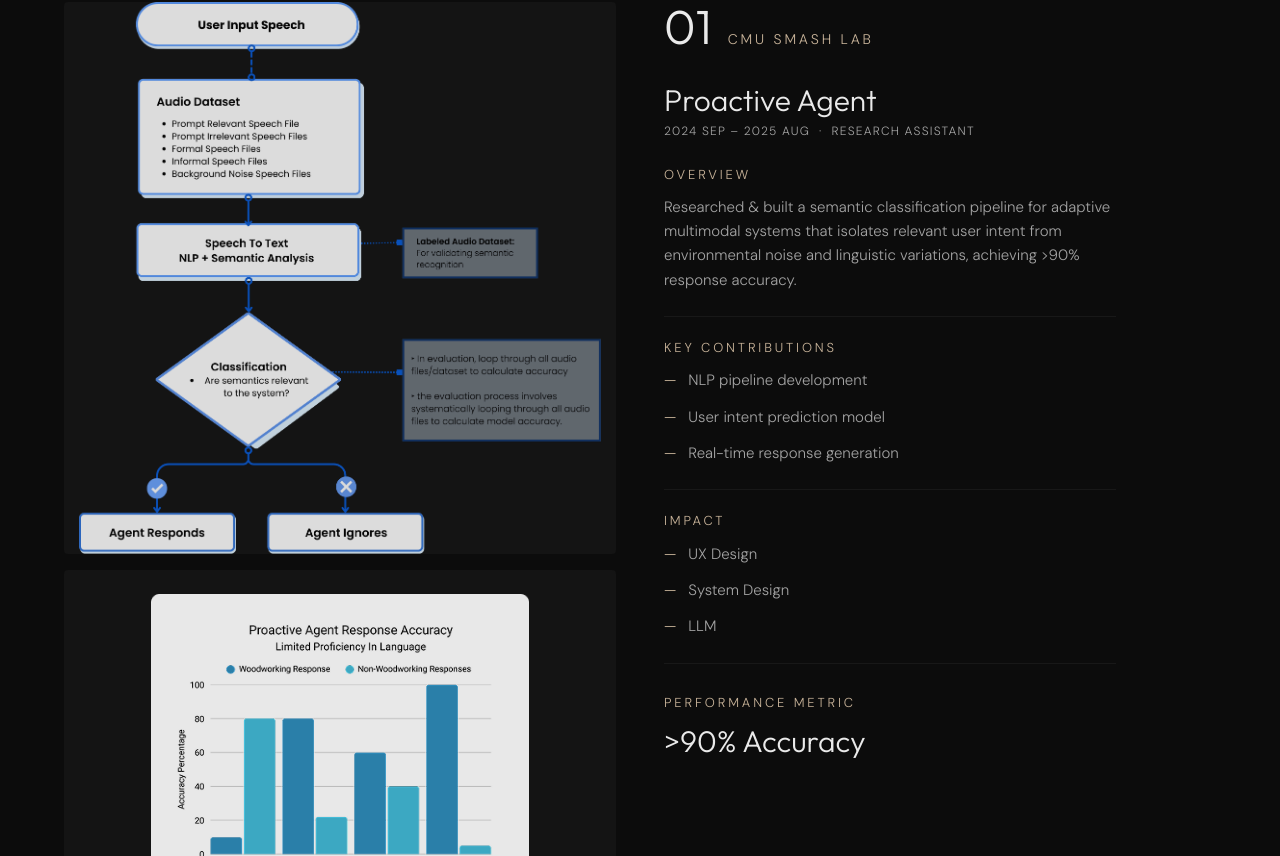
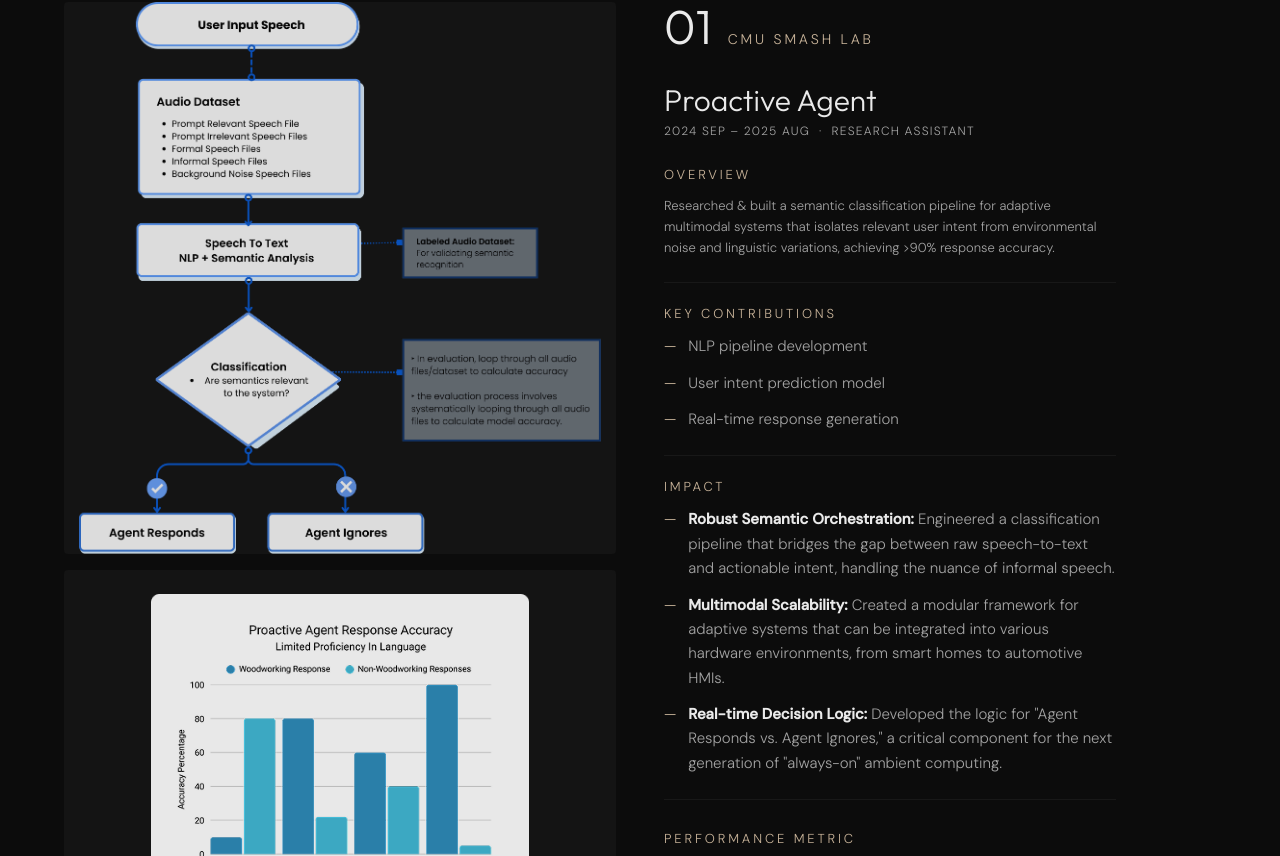
Before and after one commit to rinak01/MyPortfolio, a Next.js app: page /updated_portfolio in a window 1280 px wide. Shown: the part 1504-2360 px from the top of the page. Built offline with nearby package versions, Linux system fonts and the light colour scheme.

Commit message:
smash impact updated

```diff
--- a/app/updated_portfolio/variations/Var7ClassyAuto.tsx
+++ b/app/updated_portfolio/variations/Var7ClassyAuto.tsx
@@ -263,7 +263,7 @@ export default function Var7ClassyAuto() {
                   {/* Overview */}
                   <div>
                     <SectionLabel>Overview</SectionLabel>
-                    <p>
+                    <p className="text-[13px]">
                       Researched &amp; built a semantic classification pipeline for adaptive multimodal systems that isolates relevant user intent from environmental noise and linguistic variations, achieving &gt;90% response accuracy.
                     </p>
                   </div>
@@ -297,15 +297,15 @@ export default function Var7ClassyAuto() {
                     <ul className="space-y-3">
                       <li className="flex gap-3">
                         <span className="text-[#C9B49A] shrink-0">—</span>
-                        <span>UX Design</span>
+                        <span><span className="font-semibold text-[#EAEAEA]">Robust Semantic Orchestration:</span> Engineered a classification pipeline that bridges the gap between raw speech-to-text and actionable intent, handling the nuance of informal speech.</span>
                       </li>
                       <li className="flex gap-3">
                         <span className="text-[#C9B49A] shrink-0">—</span>
-                        <span>System Design</span>
+                        <span><span className="font-semibold text-[#EAEAEA]">Multimodal Scalability:</span> Created a modular framework for adaptive systems that can be integrated into various hardware environments, from smart homes to automotive HMIs.</span>
                       </li>
                       <li className="flex gap-3">
                         <span className="text-[#C9B49A] shrink-0">—</span>
-                        <span>LLM</span>
+                        <span><span className="font-semibold text-[#EAEAEA]">Real-time Decision Logic:</span> Developed the logic for "Agent Responds vs. Agent Ignores," a critical component for the next generation of "always-on" ambient computing.</span>
                       </li>
                     </ul>
                   </div>
@@ -315,7 +315,7 @@ export default function Var7ClassyAuto() {
                   {/* Performance metric */}
                   <div className="pt-2">
                     <SectionLabel>Performance Metric</SectionLabel>
-                    <span className={`${outfit.className} text-3xl text-[#EAEAEA]`}>&gt;90% Accuracy</span>
+                    <span className={`${outfit.className} text-2xl text-[#EAEAEA]`}>&gt;90% Accuracy</span>
                   </div>
                 </div>
               </div>
```
